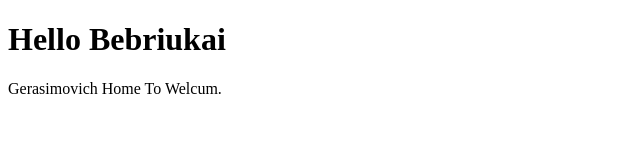
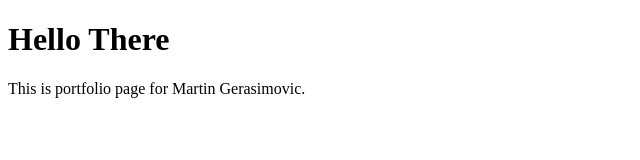
Before and after one commit to CosmicRaven/cosmicraven.github.io, a plain HTML site: page index.html in a window 1280 px wide. Shown: the whole page, without its empty margins (0-640 px from the left). Drawn offline with Linux system fonts and the light colour scheme.

Commit message:
Remade meme
Remade meme

```diff
--- a/index.html
+++ b/index.html
@@ -1,7 +1,7 @@
 <!DOCTYPE html>
 <html>
 <body>
-<h1>Hello Bebriukai</h1>
-<p>Gerasimovich Home To Welcum.</p>
+<h1>Hello There</h1>
+<p>This is portfolio page for Martin Gerasimovic.</p>
 </body>
 </html>
```
